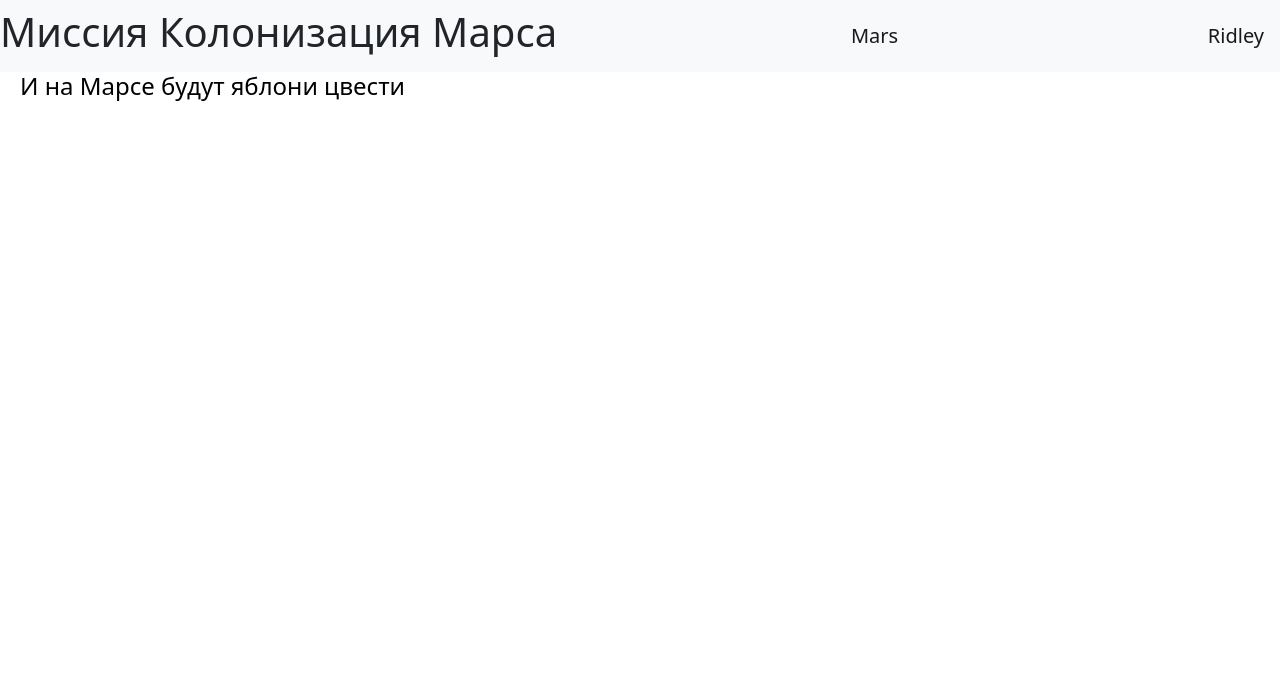
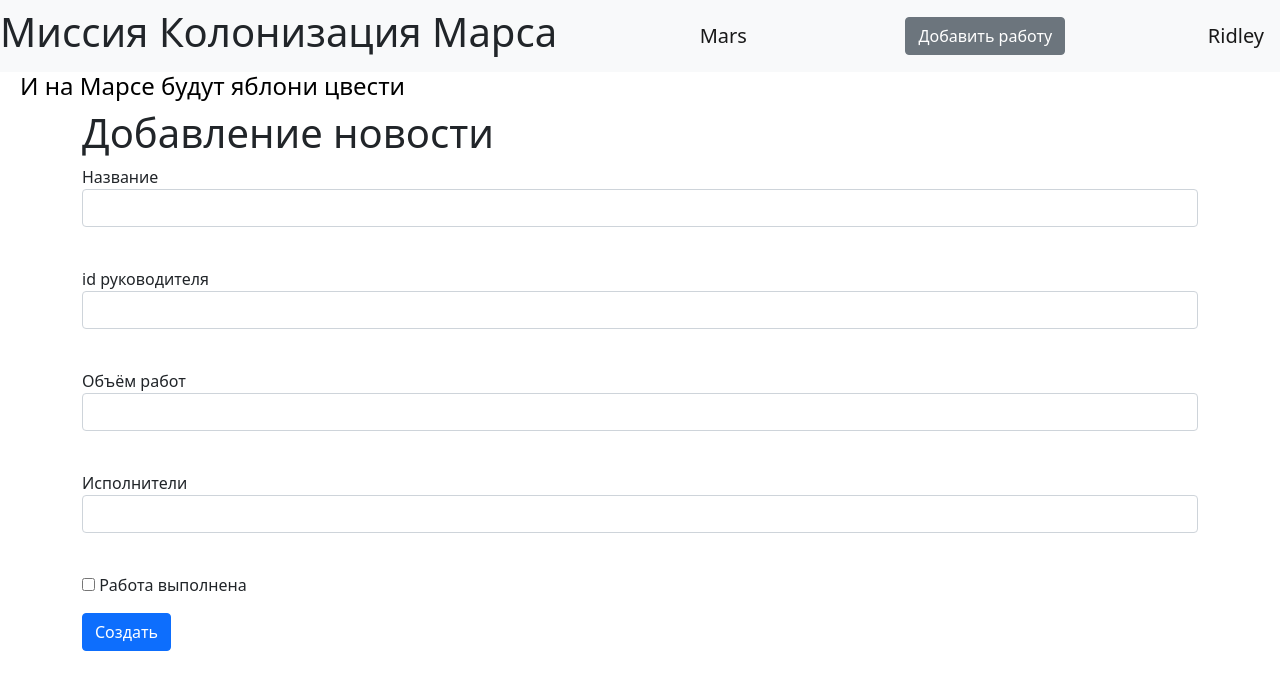
Before and after one commit to evgenyzamury/mars_flask2, a Flask app: page /news in a window 1280 px wide. Shown: the top 690 px of the page. Run offline with Flask 3, Linux system fonts and the light colour scheme; a user stored in the database is signed in.

Commit message:
добавлена возможность добавления работ

```diff
--- a/data/users.py
+++ b/data/users.py
@@ -20,7 +20,7 @@ class User(SqlAlchemyBase, UserMixin):
     email = sqlalchemy.Column(sqlalchemy.String, nullable=False, unique=True)
     hashed_password = sqlalchemy.Column(sqlalchemy.String, nullable=True)
     modified_date = sqlalchemy.Column(sqlalchemy.DateTime, default=datetime.datetime.now)
-    news = orm.relationship("Jobs", back_populates='user')
+    jobs = orm.relationship("Jobs", back_populates='user')
     departament = orm.relationship("Departament", back_populates='user')
 
     def __repr__(self):
--- /dev/null
+++ b/forms/jobs.py
@@ -0,0 +1,13 @@
+from flask_wtf import FlaskForm
+from wtforms import BooleanField, SubmitField
+from wtforms import StringField, IntegerField
+from wtforms.validators import DataRequired
+
+
+class JobsForm(FlaskForm):
+    job = StringField('Название', validators=[DataRequired()])
+    team_leader = IntegerField("id руководителя", validators=[DataRequired()])
+    work_size = IntegerField("Объём работ", validators=[DataRequired()])
+    collaborators = StringField('Исполнители', validators=[DataRequired()])
+    is_finished = BooleanField('Работа выполнена')
+    submit = SubmitField('Создать')
--- a/main.py
+++ b/main.py
@@ -2,13 +2,14 @@ import datetime
 import os
 
 from flask import Flask, render_template, redirect, request, json
-from flask_login import LoginManager, login_user
-from forms.login import LoginForm
+from flask_login import LoginManager, login_user, login_required, current_user
 
 from data import db_session
+from data.jobs import Jobs
 from data.users import User
-from data.jobs import Jobs
+from forms.login import LoginForm
 from forms.user import RegisterForm
+from forms.jobs import JobsForm
 
 app = Flask(__name__)
 app.config['SECRET_KEY'] = 'yandexlyceum_secret_key'
@@ -82,6 +83,24 @@ def login():
                                form=form)
     return render_template('login.html', title='Авторизация', form=form)
 
+
+@app.route('/news', methods=['GET', 'POST'])
+@login_required
+def add_news():
+    form = JobsForm()
+    if form.validate_on_submit():
+        db_sess = db_session.create_session()
+        jobs = Jobs()
+        jobs.job = form.job.data
+        jobs.team_leader = form.job.data
+        jobs.work_size = form.job.data
+        jobs.collaborators = form.collaborators.data
+        current_user.jobs.append(jobs)
+        db_sess.merge(current_user)
+        db_sess.commit()
+        return redirect('/')
+    return render_template('jobs.html', title='Добавление новости',
+                           form=form)
 @app.route('/distribution')
 def distribution():
     names = ['Ридли Скотт', "Эндри Уир", "Марк Уотни", "Венката Капур", "Тедди Сандрес", "Шон Бин"]
--- a/templates/base.html
+++ b/templates/base.html
@@ -13,6 +13,9 @@
     <nav class="navbar navbar-light bg-light">
         <h1>Миссия Колонизация Марса</h1>
         <a class="navbar-brand" href="#">Mars</a>
+        {% if current_user.is_authenticated %}
+        <a href="news" class="btn btn-secondary">Добавить работу</a>
+        {% endif %}
         {% if current_user.is_authenticated %}
         <a class="navbar-brand" href="/logout">{{ current_user.name }}</a>
         {% else %}
--- /dev/null
+++ b/templates/jobs.html
@@ -0,0 +1,47 @@
+{% extends "base.html" %}
+
+{% block content %}
+<h1>Добавление новости</h1>
+<form action="" method="post">
+    {{ form.hidden_tag() }}
+    <p>
+        {{ form.job.label }}<br>
+        {{ form.job(class="form-control") }}<br>
+        {% for error in form.job.errors %}
+            <p class="alert alert-danger" role="alert">
+                {{ error }}
+            </p>
+        {% endfor %}
+    </p>
+    <p>
+        {{ form.team_leader.label }}<br>
+        {{ form.team_leader(class="form-control") }}<br>
+        {% for error in form.team_leader.errors %}
+            <p content="alert alert-danger" role="alert">
+                {{ error }}
+            </p>
+        {% endfor %}
+    </p>
+     <p>
+        {{ form.work_size.label }}<br>
+        {{ form.work_size(class="form-control") }}<br>
+        {% for error in form.work_size.errors %}
+            <p content="alert alert-danger" role="alert">
+                {{ error }}
+            </p>
+        {% endfor %}
+    </p>
+    <p>
+        {{ form.collaborators.label }}<br>
+        {{ form.collaborators(class="form-control") }}<br>
+        {% for error in form.collaborators.errors %}
+            <p content="alert alert-danger" role="alert">
+                {{ error }}
+            </p>
+        {% endfor %}
+    </p>
+    <p>{{ form.is_finished() }} {{ form.is_finished.label }}</p>
+    <p>{{ form.submit(type="submit", class="btn btn-primary") }}</p>
+    {{message}}
+</form>
+{% endblock %}
```
Also changed, not shown: db/blogs.db.
